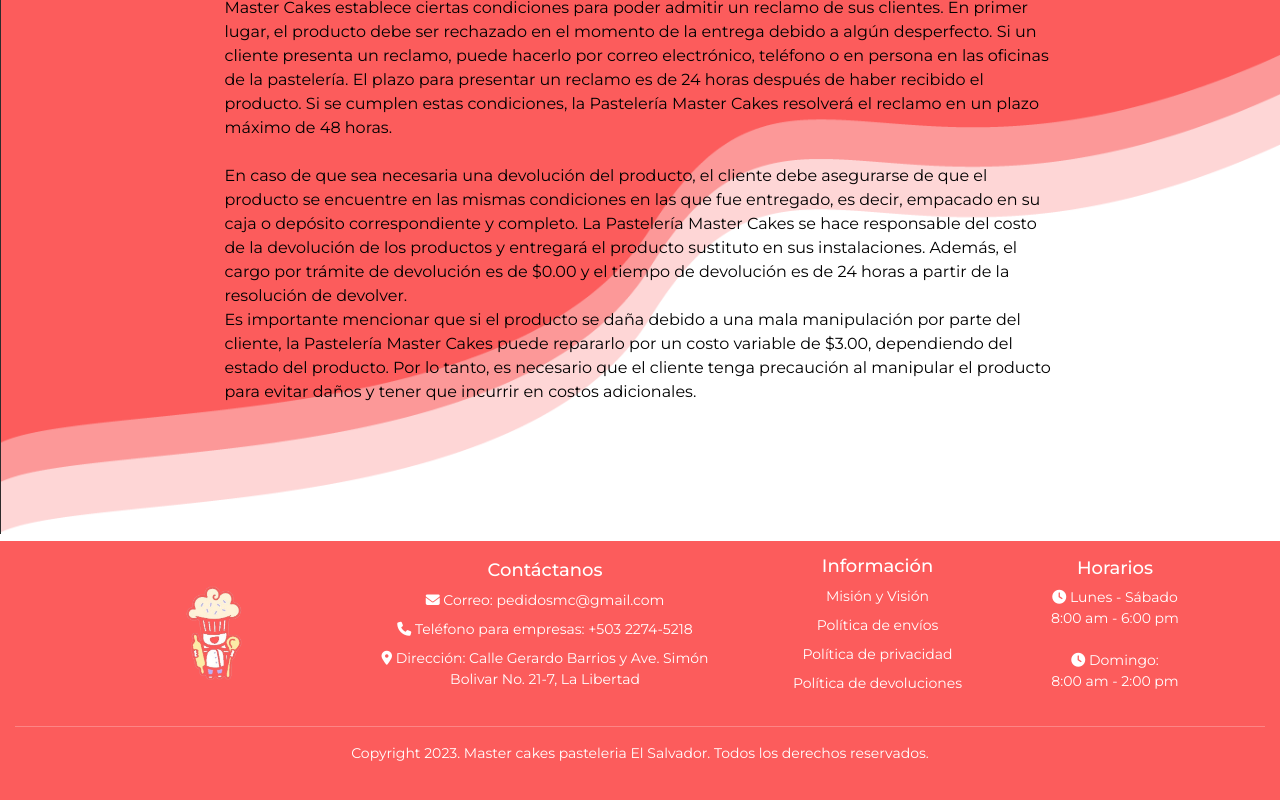
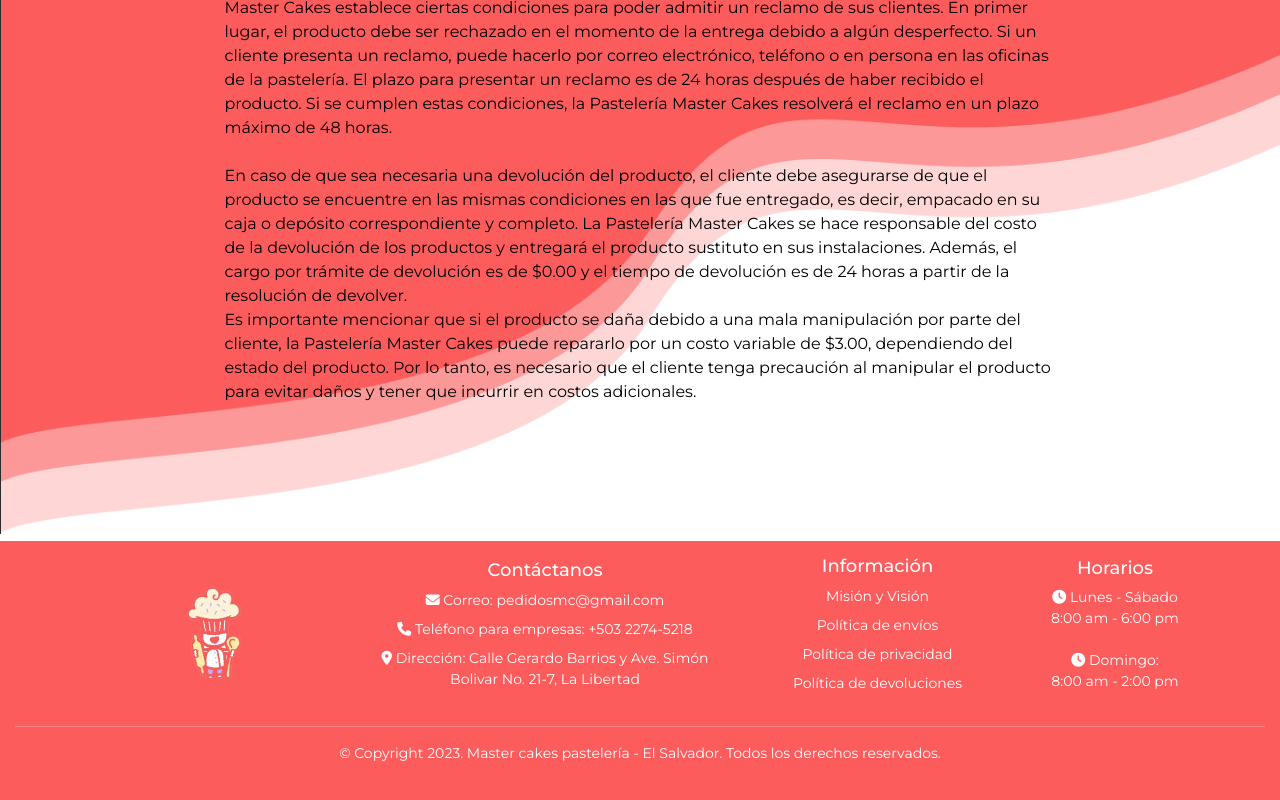
Before and after one commit to cruzito-rar/master-cakes-app, a React (Create React App) app: page /return-policy in a window 1280 px wide. Shown: the part 266-1066 px from the top of the page. Built offline with nearby package versions, Linux system fonts and the light colour scheme.

Commit message:
index fixed

```diff
--- a/public/index.html
+++ b/public/index.html
@@ -10,10 +10,6 @@
     <link rel="stylesheet" href="https://cdnjs.cloudflare.com/ajax/libs/font-awesome/6.2.1/css/all.min.css">
     <link href="https://cdn.jsdelivr.net/npm/bootstrap@5.2.3/dist/css/bootstrap.min.css" rel="stylesheet" integrity="sha384-rbsA2VBKQhggwzxH7pPCaAqO46MgnOM80zW1RWuH61DGLwZJEdK2Kadq2F9CUG65" crossorigin="anonymous">
     <script src="https://cdn.jsdelivr.net/npm/bootstrap@5.2.3/dist/js/bootstrap.bundle.min.js" integrity="sha384-kenU1KFdBIe4zVF0s0G1M5b4hcpxyD9F7jL+jjXkk+Q2h455rYXK/7HAuoJl+0I4" crossorigin="anonymous"></script>
-    <script src="https://code.jquery.com/jquery-3.6.4.js" integrity="sha256-a9jBBRygX1Bh5lt8GZjXDzyOB+bWve9EiO7tROUtj/E=" crossorigin="anonymous"></script>
-    <script src="https://cdn.jsdelivr.net/npm/sweetalert2@11"></script>
-    <script src="https://smtpjs.com/v3/smtp.js"> </script>
-    <script src="mail.js"> </script>
     <title>Master Cakes | Pastelería</title>
   </head>
   <body>
--- a/src/components/navigation/Footer.jsx
+++ b/src/components/navigation/Footer.jsx
@@ -38,7 +38,7 @@ const Footer = () => {
    </div>
    <div>
    <hr/>
-    <p className="text-center pb-0"> Copyright 2023. Master cakes pasteleria El Salvador. Todos los derechos reservados.
+    <p className="text-center pb-0"> &#169; Copyright 2023. Master cakes pastelería - El Salvador. Todos los derechos reservados.
     </p>
    </div>
   </footer>
```
